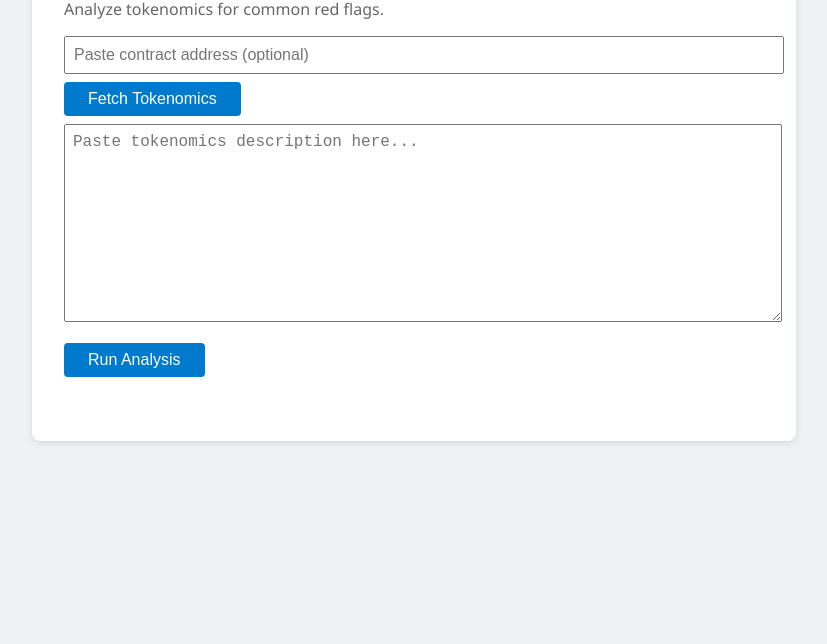
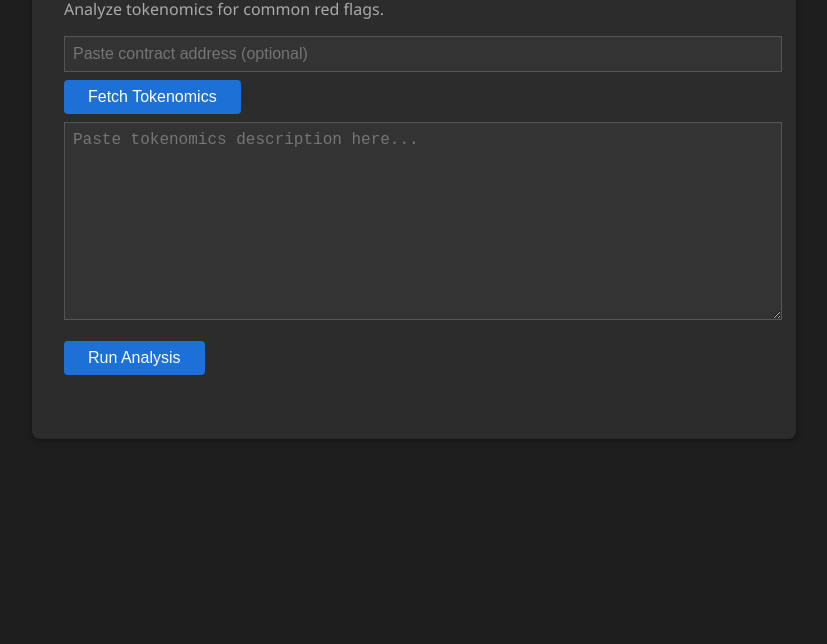
Before and after one commit to BenGothard/Toolz, a plain HTML site: page docs/ponzology/index.html in a window 1280 px wide. Shown: the part 156-800 px from the top of the page, without its empty margins (226-1053 px from the left). Drawn offline with Linux system fonts and the dark colour scheme.

Commit message:
Add dark mode support

```diff
--- a/docs/ponzology/style.css
+++ b/docs/ponzology/style.css
@@ -94,3 +94,38 @@ button:hover {
 .back-button:hover {
     text-decoration: underline;
 }
+
+@media (prefers-color-scheme: dark) {
+    body {
+        background: #1e1e1e;
+        color: #ddd;
+    }
+
+    .container {
+        background: #2c2c2c;
+        box-shadow: 0 2px 6px rgba(0, 0, 0, 0.4);
+    }
+
+    .subtitle {
+        color: #aaa;
+    }
+
+    textarea,
+    input[type="text"] {
+        background: #333;
+        color: #fff;
+        border: 1px solid #555;
+    }
+
+    button {
+        background: #1c70d6;
+    }
+
+    button:hover {
+        background: #0f406c;
+    }
+
+    .back-button {
+        color: #66aaff;
+    }
+}
--- a/docs/style.css
+++ b/docs/style.css
@@ -3,6 +3,7 @@ body {
     margin: 0;
     padding: 1rem;
     background: #f4f4f4;
+    color: #000;
 }
 
 header {
@@ -44,3 +45,27 @@ header {
 h1 {
     margin-top: 0;
 }
+
+@media (prefers-color-scheme: dark) {
+    body {
+        background: #1e1e1e;
+        color: #ddd;
+    }
+
+    .tool-list a {
+        color: #66aaff;
+    }
+
+    .tool-button {
+        background: #1c70d6;
+        color: #fff !important;
+    }
+
+    .tool-button:hover {
+        background: #0f406c;
+    }
+
+    .desc {
+        color: #ccc;
+    }
+}
```
Also changed, not shown: 1 other file.
